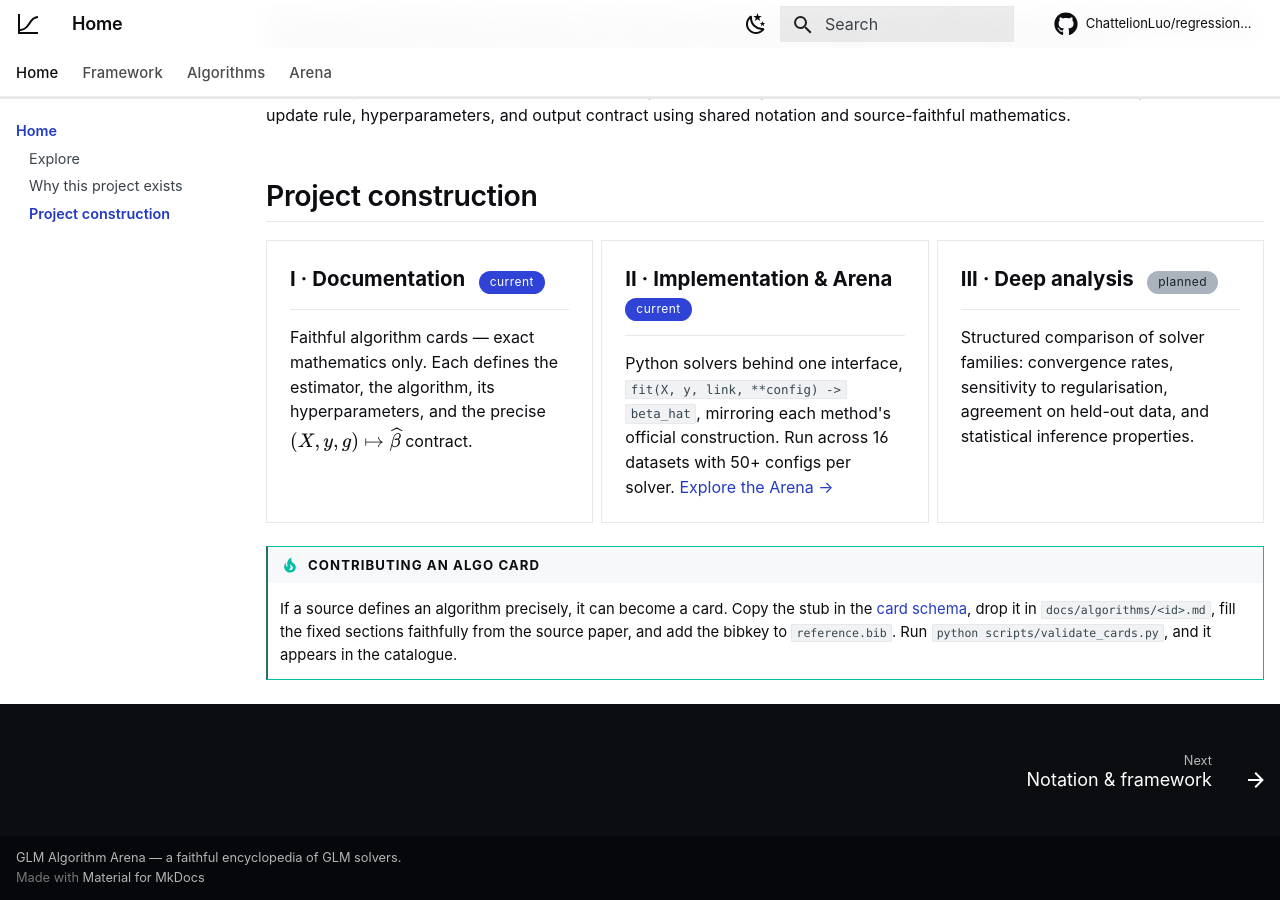
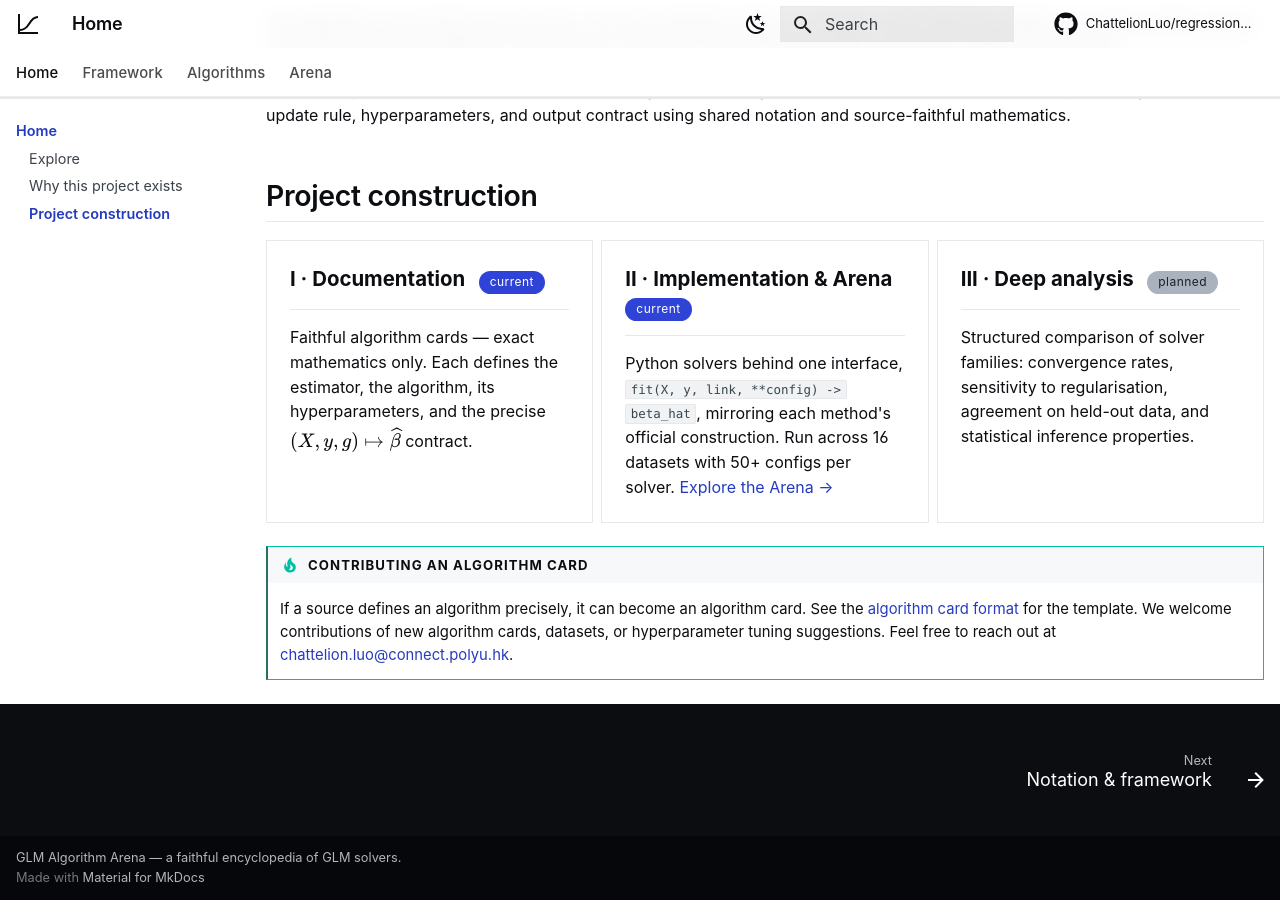
Before and after one commit to ChattelionLuo/regression-zoo, an MkDocs documentation site: the page built from docs/index.md, in a window 1280 px wide and 900 px high, scrolled down 1892 px. Built offline with MkDocs 1.6.1 and Material for MkDocs 9.7.7, drawn with Linux system fonts in a browser that asks for light colours; some web fonts are replaced; comment, search, counter and statistics services are not loaded; some of the changed text lies outside the part shown.

Commit message:
docs: rename 'card schema' to 'algorithm card'; add contribute+contact info; arena desktop tip
- Replace all 'card schema' wordings with 'algorithm card' (index.md, taxonomy.md, card-schema.md page title)
- Extend home page !!! tip and algorithms !!! note with contribution invite and
  clickable mailto:chattelion.luo@connect.polyu.hk link
- Add !!! tip 'Best viewed on a desktop browser' in arena page before Real datasets section

Co-authored-by: Copilot <223556219+Copilot@users.noreply.github.com>

```diff
--- a/docs/index.md
+++ b/docs/index.md
@@ -50,7 +50,7 @@ or other procedures/updating rules. In here, estimators are defined across decad
 
     The template that keeps the catalogue honest: metadata, source-backed mathematics, and a rule against undocumented reinterpretations.
 
-    [:octicons-arrow-right-24: View the schema](framework/card-schema.md)
+    [:octicons-arrow-right-24: View the algorithm card format](framework/card-schema.md)
 
 -   :material-bookshelf:{ .lg } &nbsp; **Algorithm catalogue**
 
@@ -108,8 +108,7 @@ This Arena puts this solver zoo in one coordinate system. Each algorithm card st
 
 </div>
 
-!!! tip "Contributing an algo card"
-    If a source defines an algorithm precisely, it can become a card. Copy the stub in the [card schema](framework/card-schema.md), drop it in
-    `docs/algorithms/<id>.md`, fill the fixed sections faithfully from the source paper, and
-    add the bibkey to `reference.bib`. Run `python scripts/validate_cards.py`, and it appears
-    in the catalogue.
+!!! tip "Contributing an algorithm card"
+    If a source defines an algorithm precisely, it can become an algorithm card. See the [algorithm card format](framework/card-schema.md) for the template.
+    We welcome contributions of new algorithm cards, datasets, or hyperparameter tuning suggestions.
+    Feel free to reach out at <a href="mailto:chattelion.luo@connect.polyu.hk">chattelion.luo@connect.polyu.hk</a>.
```
Also changed, not shown: docs/algorithms/index.md (+4 -1 lines), docs/arena/index.md (+3 -0 lines), docs/framework/card-schema.md (+1 -1 lines), docs/framework/taxonomy.md (+1 -1 lines).
